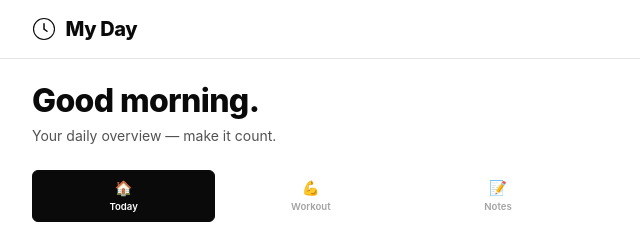
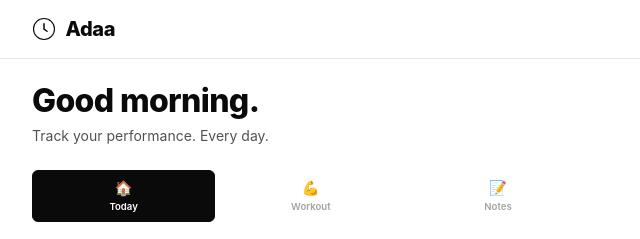
Before and after one commit to tameem3342/my-day, a plain HTML site: page index.html in a window 1280 px wide. Shown: the top 239 px of the page, 124-764 px from the left. Drawn offline with nearby package versions, Linux system fonts and the light colour scheme.

Commit message:
rebrand: rename to Adaa

```diff
--- a/index.html
+++ b/index.html
@@ -9,13 +9,13 @@
 <meta http-equiv="Content-Security-Policy" content="default-src 'self' https: data: blob:; script-src 'self' 'unsafe-inline' https://cdn.tailwindcss.com https://cdn.jsdelivr.net https://fonts.googleapis.com; style-src 'self' 'unsafe-inline' https://fonts.googleapis.com https://fonts.gstatic.com; font-src https://fonts.gstatic.com; img-src 'self' data: blob: https:; connect-src https://xqxcecuhotuwmpzxbfxq.supabase.co https://fonts.googleapis.com https://fonts.gstatic.com; frame-ancestors 'none'; base-uri 'self'; form-action 'self';"/>
 <meta http-equiv="X-Frame-Options" content="DENY"/>
 <meta http-equiv="Referrer-Policy" content="strict-origin-when-cross-origin"/>
-<title>يومي — لوحة متابعة</title>
+<title>Adaa — أداؤك اليومي</title>
 <link rel="manifest" href="/manifest.json"/>
 <link rel="icon" type="image/png" sizes="192x192" href="/icon-192.png"/>
 <link rel="apple-touch-icon" href="/icon-192.png"/>
 <meta name="apple-mobile-web-app-capable" content="yes"/>
 <meta name="apple-mobile-web-app-status-bar-style" content="black-translucent"/>
-<meta name="apple-mobile-web-app-title" content="يومي"/>
+<meta name="apple-mobile-web-app-title" content="Adaa"/>
 <meta name="theme-color" content="#0a0a0a"/>
 
 <!-- External libs -->
@@ -43,7 +43,7 @@
     <div style="display:flex;align-items:center;gap:.85rem;margin-bottom:.85rem;">
       <div style="width:52px;height:52px;border-radius:12px;flex-shrink:0;background:var(--accent);display:flex;align-items:center;justify-content:center;font-size:1.6rem;">🗓️</div>
       <div>
-        <div style="font-weight:800;font-size:.95rem;">ثبّت تطبيق يومي</div>
+        <div style="font-weight:800;font-size:.95rem;">ثبّت تطبيق Adaa</div>
         <div style="font-size:.75rem;color:var(--text2);margin-top:.15rem;">يشتغل أوفلاين ويبدو زي تطبيق حقيقي</div>
       </div>
     </div>
@@ -445,7 +445,7 @@
   <div style="max-width:1000px;margin:0 auto;padding:.7rem 1rem;display:flex;align-items:center;justify-content:space-between;gap:.75rem;">
     <div style="display:flex;align-items:center;gap:.6rem;flex-shrink:0;">
       <svg width="24" height="24" viewBox="0 0 32 32" fill="none"><circle cx="16" cy="16" r="14" fill="transparent" stroke="var(--text)" stroke-width="1.5"/><path d="M16 9v7l4 3" stroke="var(--text)" stroke-width="2" stroke-linecap="round"/></svg>
-      <span class="font-display grad" style="font-size:1.25rem;font-weight:800;" id="logoText">يومي</span>
+      <span class="font-display grad" style="font-size:1.25rem;font-weight:800;" id="logoText">Adaa</span>
     </div>
     <div style="display:flex;align-items:center;gap:.5rem;justify-content:flex-end;">
       <span id="headerDate" style="font-size:.72rem;color:var(--text3);display:none;" class="hdate-lg"></span>
--- a/js/i18n.js
+++ b/js/i18n.js
@@ -2,8 +2,8 @@
 // ── i18n ─────────────────────────────────────────────────────────
 const T = {
   en:{
-    logo:'My Day', greetMorn:'Good morning.', greetAfter:'Good afternoon.', greetEve:'Good evening.',
-    sub:'Your daily overview — make it count.',
+    logo:'Adaa', greetMorn:'Good morning.', greetAfter:'Good afternoon.', greetEve:'Good evening.',
+    sub:'Track your performance. Every day.',
     tabToday:'Today', tabNotes:'Notes', tabWeek:'This Week', tabWorkout:'Workout', tabLog:'Past Days',
     titleHabits:'Daily Habits', titleCalories:'Calorie Tracker', titleNotes:'Day Notes',
     titleNotesMob:'Day Notes', titleLog:'Past Days Log', titleTimer:'Focus Timer',
@@ -41,8 +41,8 @@ const T = {
     stepsUnit:'steps',
   },
   ar:{
-    logo:'يومي', greetMorn:'صباح الخير.', greetAfter:'مساء النور.', greetEve:'مساء الخير.',
-    sub:'نظرتك اليومية — اجعلها تستحق.',
+    logo:'Adaa', greetMorn:'صباح الخير.', greetAfter:'مساء النور.', greetEve:'مساء الخير.',
+    sub:'تتبّع أداءك. كل يوم.',
     tabToday:'اليوم', tabNotes:'الملاحظات', tabWeek:'هذا الأسبوع', tabWorkout:'تمرين', tabLog:'سجل الأيام',
     titleHabits:'العادات اليومية', titleCalories:'تتبع السعرات', titleNotes:'ملاحظات اليوم',
     titleNotesMob:'ملاحظات اليوم', titleLog:'سجل الأيام السابقة', titleTimer:'مؤقت التركيز',
```
